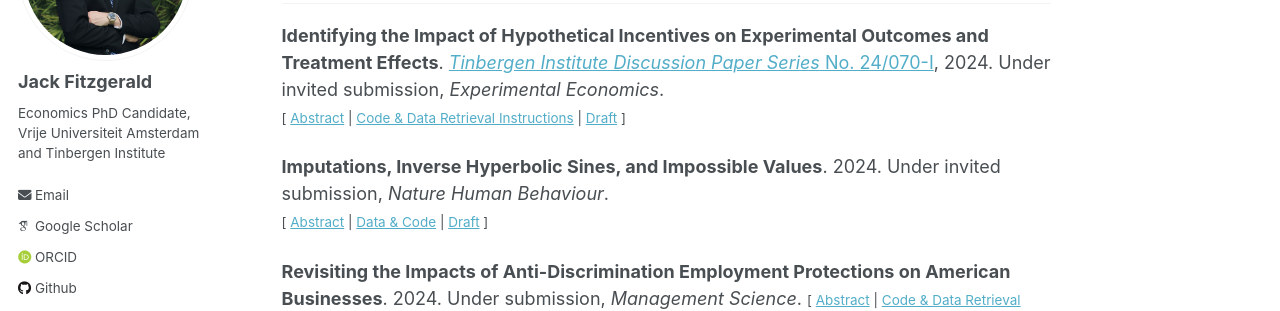
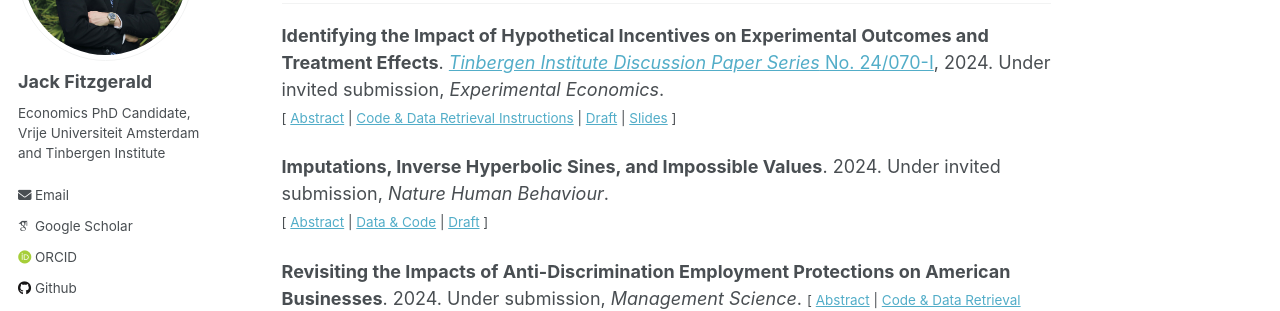
Before and after one commit to jack-fitzgerald/jack-fitzgerald.github.io, a Jekyll site: the page built from _pages/papers.md, in a window 1280 px wide and 900 px high, scrolled down 603 px. Shown: the part 150-461 px from the top of the window. Built offline with Jekyll 4.4.1, drawn with Linux system fonts in a browser that asks for light colours; some web fonts are replaced.

Commit message:
Update papers.md

```diff
--- a/_pages/papers.md
+++ b/_pages/papers.md
@@ -43,7 +43,7 @@ Theory and evidence from the behavioral science literature suggest that the wide
 - - -
 
 **Identifying the Impact of Hypothetical Incentives on Experimental Outcomes and Treatment Effects**. [<i>Tinbergen Institute Discussion Paper Series</i> No. 24/070-I](https://papers.tinbergen.nl/24070.pdf), 2024. Under invited submission, <i>Experimental Economics</i>. <br/>
-<small>[ <a href="#/" onclick="visib('hypo-bias')">Abstract</a> | [Code & Data Retrieval Instructions](https://osf.io/fe6jn/) | [Draft](https://jack-fitzgerald.github.io/files/Hypothetical_Bias.pdf) ] </small>
+<small>[ <a href="#/" onclick="visib('hypo-bias')">Abstract</a> | [Code & Data Retrieval Instructions](https://osf.io/fe6jn/) | [Draft](https://jack-fitzgerald.github.io/files/Hypothetical_Bias.pdf) | [Slides](https://jack-fitzgerald.github.io/files/Hypothetical_Bias_Slides.pdf) ] </small>
 
 <div id="hypo-bias" style="display: none; text-align: justify; line-height: 1.2" ><small>
 
```
